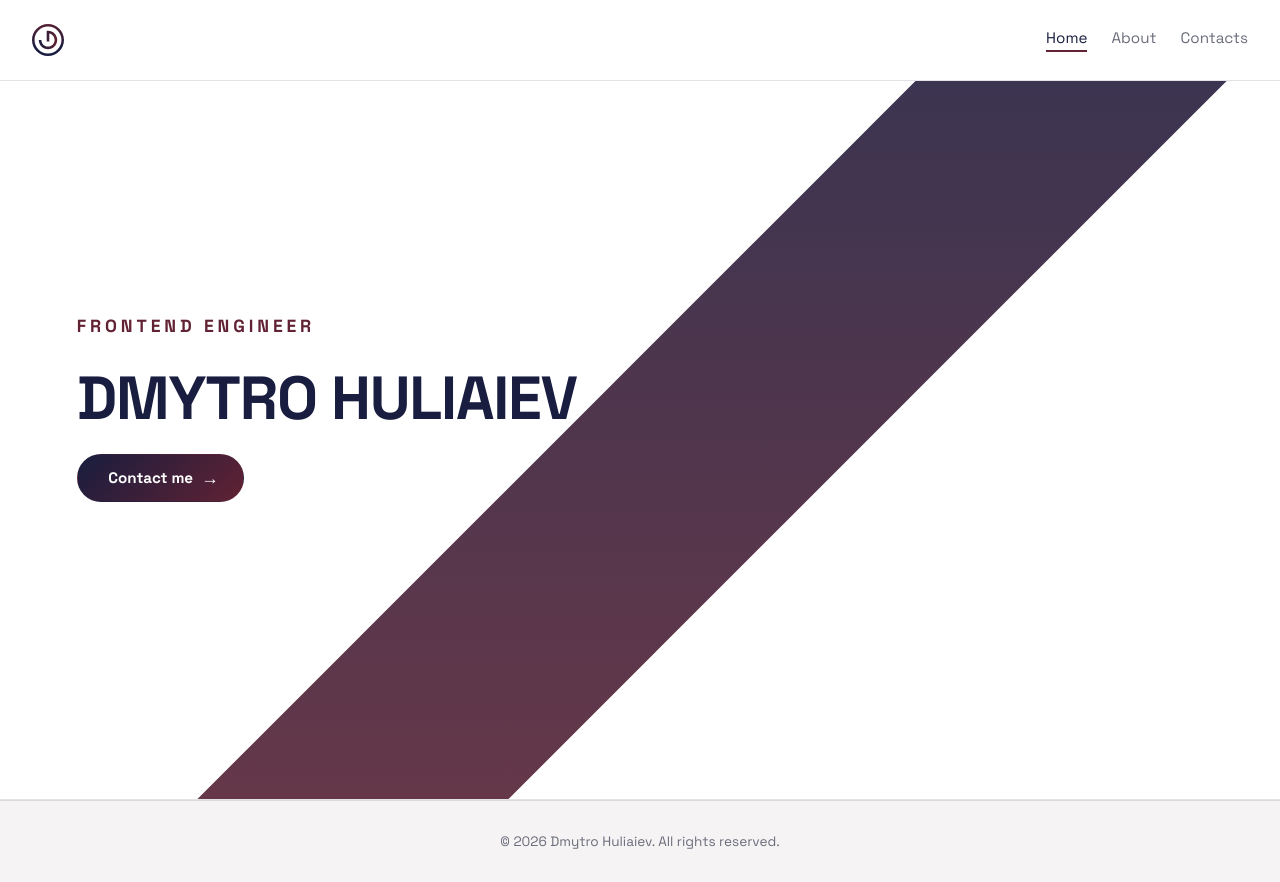
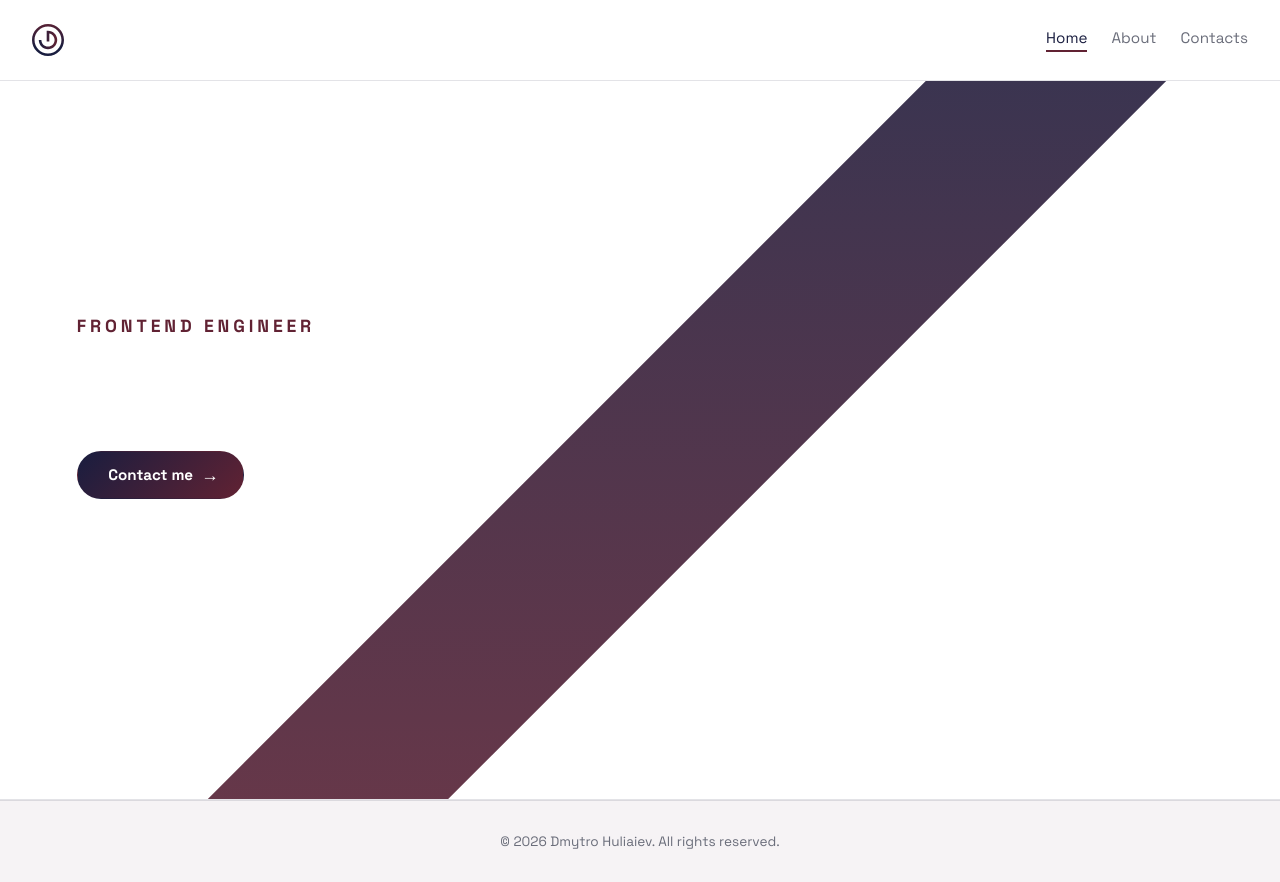
Before and after one commit to Gudvit/dimacodehub, an Angular app: page / in a window 1280 px wide. Built offline with nearby package versions, Linux system fonts and the light colour scheme.

Commit message:
Update animated component

```diff
--- /dev/null
+++ b/src/app/components/animated-text/animated-text.component.html
@@ -0,0 +1,13 @@
+<div class="hero-title">
+  @for (word of words(); track $index; let wi = $index) {
+    <span class="word">
+      @for (letter of word.letters; track $index; let li = $index) {
+        <span animate.enter="letter" [style.--i]="word.startIndex + li">{{ letter }}</span>
+      }
+    </span>
+
+    @if (wi < words().length - 1) {
+      <span class="word space"></span>
+    }
+  }
+</div>
--- a/src/app/components/animated-text/animated-text.component.scss
+++ b/src/app/components/animated-text/animated-text.component.scss
@@ -1,44 +1,51 @@
-.text {
-  display: flex;
-  flex-wrap: wrap;
+.hero-title {
+  background: linear-gradient(90deg, #111, #444, #111);
+  background-size: 200%;
+  -webkit-background-clip: text;
+  color: transparent;
+  animation: shine 3s linear infinite;
 }
 
 .word {
   display: inline-flex;
 }
 
-.space {
-  width: 0.5em;
+.word.space {
+  width: 0.6em;
 }
 
-.letter {
+.letter,
+[animate\.enter="letter"] {
+  opacity: 0;
   display: inline-block;
-  opacity: 0;
-  transform: translateY(40px) scale(0.95);
   filter: blur(8px);
-}
-
-.text.is-ready .letter {
-  animation: letterReveal var(--duration, 0.7s) cubic-bezier(0.22, 1, 0.36, 1) forwards;
-  animation-delay: calc(var(--word-delay, 0s) + var(--i) * var(--delay, 0.05s));
+  transform: translateY(40px) scale(0.98);
+  animation: letterReveal 0.7s cubic-bezier(0.22, 1, 0.36, 1) forwards;
+  animation-delay: calc(var(--i) * 0.05s);
 }
 
 @keyframes letterReveal {
   0% {
     opacity: 0;
+    filter: blur(10px);
     transform: translateY(40px) scale(0.95);
-    filter: blur(10px);
   }
 
   60% {
     opacity: 1;
+    filter: blur(2px);
     transform: translateY(-6px) scale(1.02);
-    filter: blur(2px);
   }
 
   100% {
     opacity: 1;
-    transform: translateY(0);
     filter: blur(0);
+    transform: translateY(0) scale(1);
   }
 }
+
+@keyframes shine {
+  to {
+    background-position: 200%;
+  }
+}
--- a/src/app/components/animated-text/animated-text.component.ts
+++ b/src/app/components/animated-text/animated-text.component.ts
@@ -1,71 +1,34 @@
-import { AfterViewInit, ChangeDetectorRef, Component, computed, effect, input } from '@angular/core';
+import { Component, computed, input } from '@angular/core';
+
+interface AnimatedWord {
+  letters: string[];
+  startIndex: number;
+}
 
 @Component({
   selector: 'app-animated-text',
-  standalone: true,
-  template: `
-    <span class="text" [class.is-ready]="isReady">
-      @for (word of words(); track $index; let wi = $index) {
-        <span class="word">
-          @for (letter of word; track $index; let li = $index) {
-            <span
-              class="letter"
-              [style.--i]="li"
-              [style.--word-delay.s]="wordDelays()[wi]"
-              [style.--duration.s]="duration()"
-              [style.--delay.s]="stagger()">
-              {{ letter }}
-            </span>
-          }
-
-          @if (wi < words().length - 1) {
-            <span class="space">&nbsp;</span>
-          }
-        </span>
-      }
-    </span>
-  `,
+  templateUrl: './animated-text.component.html',
   styleUrl: './animated-text.component.scss',
 })
-export class AnimatedTextComponent implements AfterViewInit {
-  isReady = false;
+export class AnimatedTextComponent {
+  text = input<string>('');
 
-  text = input<string>('');
-  stagger = input(0.05);
-  duration = input(0.7);
-  wordPause = input(0.25);
+  words = computed<AnimatedWord[]>(() => {
+    const raw = this.text().trim();
+    if (!raw) {
+      return [];
+    }
 
-  words = computed(() =>
-    this.text()
-      .trim()
-      .split(/\s+/)
-      .map(word => [...word])
-  );
+    const split = raw.split(/\s+/).map(word => [...word]);
+    let cursor = 0;
 
-  wordDelays = computed(() => {
-    const pause = Math.max(0, this.wordPause());
-    let time = 0;
-
-    return this.words().map(word => {
-      const start = time;
-      time += word.length * this.stagger() + pause;
-      return start;
+    return split.map(letters => {
+      const word: AnimatedWord = {
+        letters,
+        startIndex: cursor,
+      };
+      cursor += letters.length;
+      return word;
     });
   });
-
-  constructor(private readonly cdr: ChangeDetectorRef) {
-    effect(() => {
-      this.text();
-      this.isReady = false;
-      queueMicrotask(() => {
-        this.isReady = true;
-        this.cdr.markForCheck();
-      });
-    });
-  }
-
-  ngAfterViewInit(): void {
-    this.isReady = true;
-    this.cdr.detectChanges();
-  }
 }
--- a/src/app/pages/home/home-page.component.html
+++ b/src/app/pages/home/home-page.component.html
@@ -2,8 +2,10 @@
 
 <section class="hero">
   <div class="hero-text">
-    <p class="eyebrow">Frontend Engineer</p>
-    <h1 class="name">DMYTRO HULIAIEV</h1>
+    <h1 class="eyebrow">Frontend Engineer</h1>
+    <p class="name">
+      <app-animated-text [text]="'DMYTRO HULIAIEV'"></app-animated-text>
+    </p>
     <div class="hero-actions">
       <a class="primary" routerLink="/contacts">Contact me</a>
     </div>
--- a/src/app/pages/home/home-page.component.scss
+++ b/src/app/pages/home/home-page.component.scss
@@ -16,7 +16,7 @@
   position: absolute;
   top: -30vh;
   left: 47%;
-  width: 220px;
+  width: 170px;
   height: 170vh;
   background: linear-gradient(135deg, var(--brand-ink), var(--brand-wine));
   transform: rotate(45deg);
@@ -41,6 +41,7 @@
 .name {
   margin: 0;
   font-size: clamp(2.2rem, 5vw, 3.8rem);
+  font-weight: 600;
   line-height: 0.95;
   letter-spacing: -0.02em;
   color: var(--brand-ink);
--- a/src/app/pages/home/home-page.component.ts
+++ b/src/app/pages/home/home-page.component.ts
@@ -2,6 +2,7 @@ import { Component } from '@angular/core';
 import { HeaderComponent } from '../../components/header/header.component';
 import { FooterComponent } from '../../components/footer/footer.component';
 import { RouterLink } from "@angular/router";
+import { AnimatedTextComponent } from "../../components/animated-text/animated-text.component";
 
 @Component({
   selector: "app-home-page",
@@ -11,6 +12,7 @@ import { RouterLink } from "@angular/router";
     HeaderComponent,
     FooterComponent,
     RouterLink,
+    AnimatedTextComponent,
   ],
 })
 export class HomePageComponent {}
```
